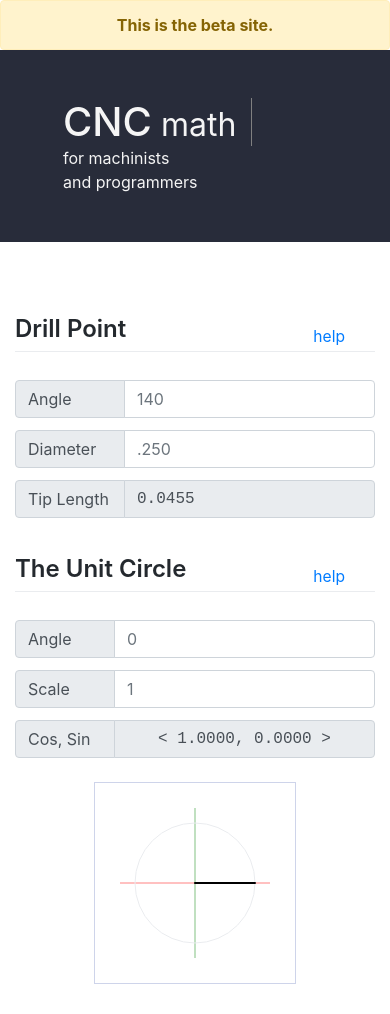
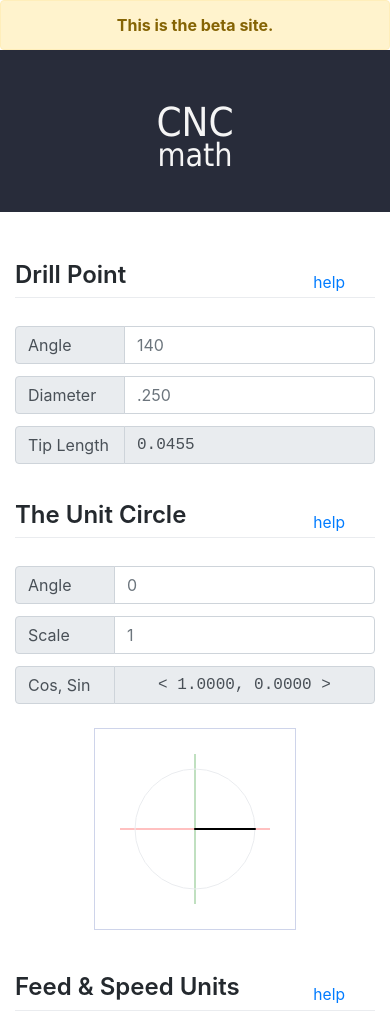
Before and after one commit to scottmwyant/CNCmath, a plain HTML site: page app.html in a window 390 px wide. Shown: the top 1014 px of the page. Drawn offline with Linux system fonts and the light colour scheme.

Commit message:
Update header
Hide tagline for displays smaller than the sm breakpoint.

```diff
--- a/app.html
+++ b/app.html
@@ -54,7 +54,7 @@
 
   <style>
     main{
-      margin: 3rem auto;
+      margin: 0 auto;
     }
     #FeedAndSpeed span.input-group-text{
       min-width: 100px;
@@ -129,6 +129,9 @@
         margin-left: 0px;
         margin-right: -1px;
       }
+      header small{
+        line-height: 18px;
+      }
     }
 
   </style>
@@ -138,8 +141,12 @@
 
   <!-- Header -->
   <header class="row">
-    <div class="col-auto" style="border-right: thin solid  gray"><a href="index.html"><h1>CNC<small> math</small></h1></a></div>
-    <div class="col"><p>for machinists<br />and programmers</p></div>
+    <div class="col col-sm-auto"><a class="m-auto m-sm-0" href="index.html">
+        <h1>CNC<small class="d-block d-sm-inline text-center"> math</small></h1>
+      </a></div>
+    <div class="col d-none d-sm-block border-left border-secondary">
+      <p>for machinists<br />and programmers</p>
+    </div>
   </header>
 
   <!-- Main container -->
--- a/styles/site.css
+++ b/styles/site.css
@@ -25,13 +25,12 @@ header{
   background-color: var(--header-background);
   color: whitesmoke;
   padding: 3rem;
+  margin-bottom: 24px;
 }
-
 header a, a:hover{
   color: inherit;
   text-decoration: none;
 }
-
 header div:nth-child(1){
   display: flex;
   align-items: center;
@@ -40,10 +39,16 @@ header div:nth-child(2){
   display: flex;
   align-items:flex-end;
 }
-
 header h1, p{
   margin-bottom: 0;
 }
+header h1{
+  font-family: Tahoma, Verdana, Geneva, sans-serif
+}
+header{
+  font-family: Calibri, sans-serif;
+}
+
 
 /*
 *   Main element
@@ -77,3 +82,9 @@ footer a{
   font-size: 80%;
   font-weight: 400;
 }
+
+@media (max-width: 576px) {
+  header small{
+    line-height: 18px;
+  }
+}
```
Also changed, not shown: doc.html (+2 -2 lines), index.html (+2 -2 lines).
